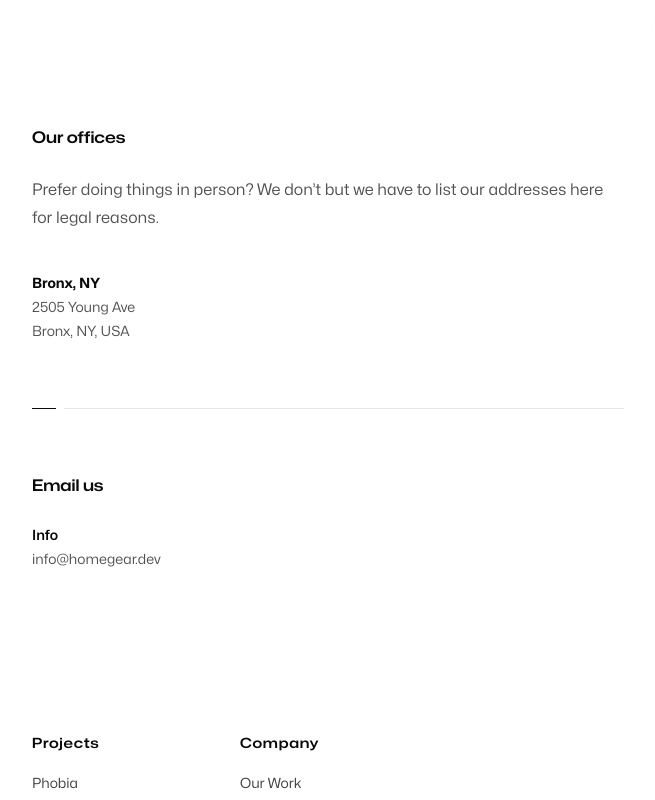
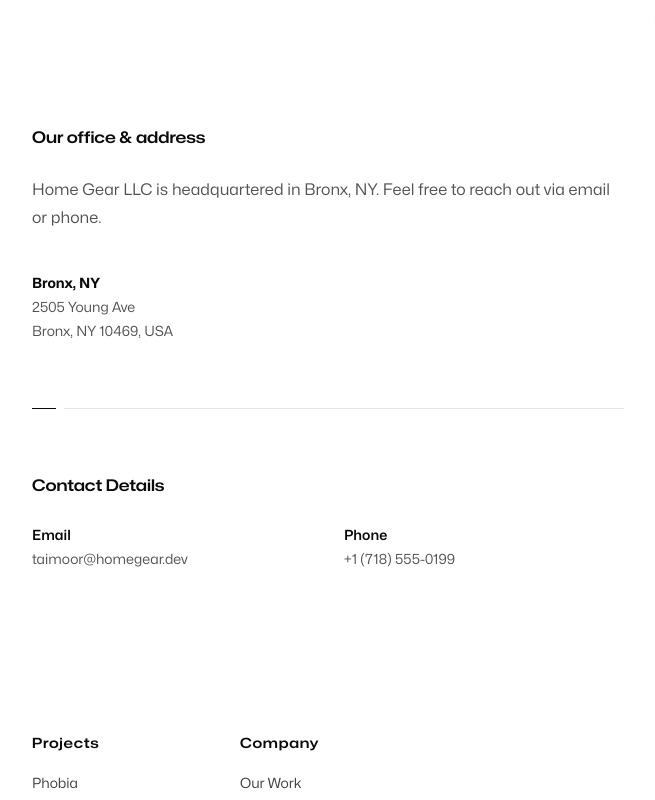
Before and after one commit to taimoorsattar7/homegear, a Next.js app: page /contact in a window 1280 px wide. Shown: the part 460-1260 px from the top of the page, without its empty margins (0-655 px from the left). Built offline with nearby package versions, Linux system fonts and the light colour scheme.

Commit message:
Fetch blog authors from team content and connect company info and address

```diff
--- a/src/app/about/page.tsx
+++ b/src/app/about/page.tsx
@@ -13,7 +13,7 @@ import { StatList, StatListItem } from '@/components/StatList'
 
 import imageTaimoor from '@/images/team/taimoor.jpg'
 
-import { loadArticles } from '@/lib/mdx'
+import { loadArticles, resolveAuthor } from '@/lib/mdx'
 import { RootLayout } from '@/components/RootLayout'
 // IMAGES
 import logoDocker from '@/images/tech/docker_logo.png'
@@ -120,17 +120,20 @@ function LogosMemo() {
 }
 
 
+import teamMembers from '@/content/team.json'
+
 function Team() {
+  const resolvedMembers = teamMembers.map((member) => resolveAuthor(member.name))
+
   return (
     <Container className="mt-24 sm:mt-32 lg:mt-40">
       <div className="space-y-24">
-        {team.map((group) => (
-          <FadeInStagger key={group.title}>
+        <FadeInStagger>
           <Border as={FadeIn} />
           <div className="grid grid-cols-1 gap-6 pt-12 sm:pt-16 lg:grid-cols-4 xl:gap-8">
             <FadeIn>
               <h2 className="font-display text-2xl font-semibold text-neutral-950">
-                  {group.title}
+                Our Team
               </h2>
             </FadeIn>
             <div className="lg:col-span-3">
@@ -138,20 +141,21 @@ function Team() {
                 role="list"
                 className="grid grid-cols-1 gap-6 sm:grid-cols-2 lg:grid-cols-3 xl:gap-8"
               >
-                  {group.people.map((person) => (
+                {resolvedMembers.map((person) => (
                   <li key={person.name}>
                     <FadeIn>
                       <div className="group relative overflow-hidden rounded-3xl bg-neutral-100">
                         <Image
-                            alt=""
-                            {...person.image}
-                            className="h-96 w-full object-cover grayscale transition duration-500 motion-safe:group-hover:scale-105"
+                          className="h-96 w-full object-cover transition duration-300 group-hover:scale-105"
+                          src={person.image.src}
+                          alt={person.name}
+                          unoptimized
                         />
-                          <div className="absolute inset-0 flex flex-col justify-end bg-linear-to-t from-black to-black/0 to-40% p-6">
-                            <p className="font-display text-base/6 font-semibold tracking-wide text-white">
+                        <div className="absolute inset-0 flex flex-col justify-end bg-gradient-to-t from-black/80 via-black/20 to-transparent p-6 text-white transition duration-300">
+                          <p className="font-display text-base font-semibold tracking-wide text-white">
                             {person.name}
                           </p>
-                            <p className="mt-2 text-sm text-white">
+                          <p className="mt-1 text-xs text-neutral-300">
                             {person.role}
                           </p>
                         </div>
@@ -163,7 +167,6 @@ function Team() {
             </div>
           </div>
         </FadeInStagger>
-        ))}
       </div>
     </Container>
   )
--- a/src/app/contact/page.tsx
+++ b/src/app/contact/page.tsx
@@ -94,49 +94,49 @@ function ContactForm() {
   )
 }
 
+import companyContent from '@/content/company.json'
+
 function ContactDetails() {
   return (
     <FadeIn>
       <h2 className="font-display text-base font-semibold text-neutral-950">
-        Our offices
+        Our office & address
       </h2>
       <p className="mt-6 text-base text-neutral-600">
-        Prefer doing things in person? We don’t but we have to list our
-        addresses here for legal reasons.
+        {companyContent.name} is headquartered in {companyContent.city}. Feel free to reach out via email or phone.
       </p>
 
       <Offices className="mt-10 grid grid-cols-1 gap-8 sm:grid-cols-2" />
 
       <Border className="mt-16 pt-16">
         <h2 className="font-display text-base font-semibold text-neutral-950">
-          Email us
+          Contact Details
         </h2>
         <dl className="mt-6 grid grid-cols-1 gap-8 text-sm sm:grid-cols-2">
-          {[
-            ['Info', 'info@homegear.dev'],
-            // ['Press', 'press@studioagency.com'],
-          ].map(([label, email]) => (
-            <div key={email}>
-              <dt className="font-semibold text-neutral-950">{label}</dt>
+          <div>
+            <dt className="font-semibold text-neutral-950">Email</dt>
             <dd>
               <Link
-                  href={`mailto:${email}`}
+                href={`mailto:${companyContent.email}`}
                 className="text-neutral-600 hover:text-neutral-950"
               >
-                  {email}
+                {companyContent.email}
               </Link>
             </dd>
           </div>
-          ))}
+          <div>
+            <dt className="font-semibold text-neutral-950">Phone</dt>
+            <dd>
+              <Link
+                href={`tel:${companyContent.phone}`}
+                className="text-neutral-600 hover:text-neutral-950"
+              >
+                {companyContent.phone}
+              </Link>
+            </dd>
+          </div>
         </dl>
       </Border>
-
-      {/* <Border className="mt-16 pt-16">
-        <h2 className="font-display text-base font-semibold text-neutral-950">
-          Follow us
-        </h2>
-        <SocialMedia className="mt-6" />
-      </Border> */}
     </FadeIn>
   )
 }
--- a/src/app/work/unseal/page.mdx
+++ b/src/app/work/unseal/page.mdx
@@ -1,18 +1,42 @@
 ---
-client: Unseal
-title: Get a hodl of your health
-date: 2022-10
-service: Blockchain development
-description: Unseal is an innovative platform enabling users to mint and manage secure digital health records, taking total control of their data.
+client: "Unseal"
+title: "Get a hodl of your health"
+date: "2022-10"
+service: "Blockchain development"
+description: "Unseal is an innovative platform enabling users to mint and manage secure digital health records, taking total control of their data."
 summary:
-  - Unseal is an innovative platform enabling users to mint and manage secure digital health records, taking total control of their data.
-  - We built out the core infrastructure and smart contract integrations that support Unseal with security and performance.
+  - "Unseal is an innovative platform enabling users to mint and manage secure digital health records, taking total control of their data."
+  - "We built out the core infrastructure and smart contract integrations that support Unseal with security and performance."
 testimonial:
   author:
-    name: Emily Selman
-    role: Head of Engineering at Unseal
-  content: Studio did an amazing job building out our core infrastructure and application interface.
+    name: "Emily Selman"
+    role: "Head of Engineering at Unseal"
+  content: "Studio did an amazing job building out our core infrastructure and application interface."
 ---
+
+import logo from '@/images/clients/unseal/logomark-dark.svg'
+import imageEmilySelman from './emily-selman.jpg'
+import imageHero from './hero.jpg'
+
+export const caseStudy = {
+  client: 'Unseal',
+  title: 'Get a hodl of your health',
+  description:
+    'Unseal is an innovative platform enabling users to mint and manage secure digital health records, taking total control of their data.',
+  summary: [
+    'Unseal is an innovative platform enabling users to mint and manage secure digital health records, taking total control of their data.',
+    'We built out the core infrastructure and smart contract integrations that support Unseal with security and performance.',
+  ],
+  logo,
+  image: { src: imageHero },
+  date: '2022-10',
+  service: 'Blockchain development',
+  testimonial: {
+    author: { name: 'Emily Selman', role: 'Head of Engineering at Unseal' },
+    content:
+      'Studio did an amazing job building out our core infrastructure and application interface.',
+  },
+}
 
 ## Overview
 
--- a/src/components/Footer.tsx
+++ b/src/components/Footer.tsx
@@ -102,24 +102,22 @@ function NewsletterForm() {
   )
 }
 
+import companyContent from '@/content/company.json'
+
 export function Footer() {
   return (
     <Container as="footer" className="mt-24 w-full sm:mt-32 lg:mt-40">
       <FadeIn>
         <div className="grid grid-cols-1 gap-x-8 gap-y-16 lg:grid-cols-2">
           <Navigation />
-          {/* <div className="flex lg:justify-end">
-            <NewsletterForm />
-          </div> */}
         </div>
         <div className="mt-24 mb-20 flex flex-wrap items-end justify-between gap-x-6 gap-y-4 border-t border-neutral-950/10 pt-12">
           <Link href="/" aria-label="Home">
-            {/* <Logo className="h-8" fillOnHover /> */}
             <Image className="max-w-xs" src={TextIcon} alt="Logo" />
           </Link>
 
           <p className="text-sm text-neutral-700">
-           Home Gear LLC. {new Date().getFullYear()}
+           {companyContent.name}. {new Date().getFullYear()}
           </p>
         </div>
       </FadeIn>
--- a/src/components/Offices.tsx
+++ b/src/components/Offices.tsx
@@ -1,4 +1,5 @@
 import clsx from 'clsx'
+import companyContent from '@/content/company.json'
 
 function Office({
   name,
@@ -31,20 +32,15 @@ export function Offices({
 }: React.ComponentPropsWithoutRef<'ul'> & { invert?: boolean }) {
   return (
     <ul role="list" {...props}>
-      <li>
-        <Office name="Bronx, NY" invert={invert}>
-          2505 Young Ave
-          <br />
-          Bronx, NY, USA
-        </Office>
-      </li>
-      {/* <li>
-        <Office name="Billund" invert={invert}>
-          24 Lego Allé
-          <br />
-          7190, Billund, Denmark
-        </Office>
-      </li> */}
+      {companyContent.offices.map((office) => (
+        <li key={office.name}>
+          <Office name={office.name} invert={invert}>
+            {office.address1}
+            <br />
+            {office.address2}
+          </Office>
+        </li>
+      ))}
     </ul>
   )
 }
--- a/src/content/company.json
+++ b/src/content/company.json
@@ -1,12 +1,17 @@
 {
-  "name": "Studio",
+  "name": "Home Gear LLC",
   "email": "taimoor@homegear.dev",
-  "phone": "+1 (555) 000-0000",
+  "phone": "+1 (718) 555-0199",
+  "street": "2505 Young Ave",
+  "city": "Bronx, NY",
+  "zip": "10469",
+  "country": "USA",
+  "address": "2505 Young Ave, Bronx, NY 10469, USA",
   "offices": [
     {
-      "name": "Main Office",
-      "address1": "100 Innovation Way",
-      "address2": "Suite 400"
+      "name": "Bronx, NY",
+      "address1": "2505 Young Ave",
+      "address2": "Bronx, NY 10469, USA"
     }
   ]
 }
```
Lines whose indentation alone changed are shown as unchanged.
